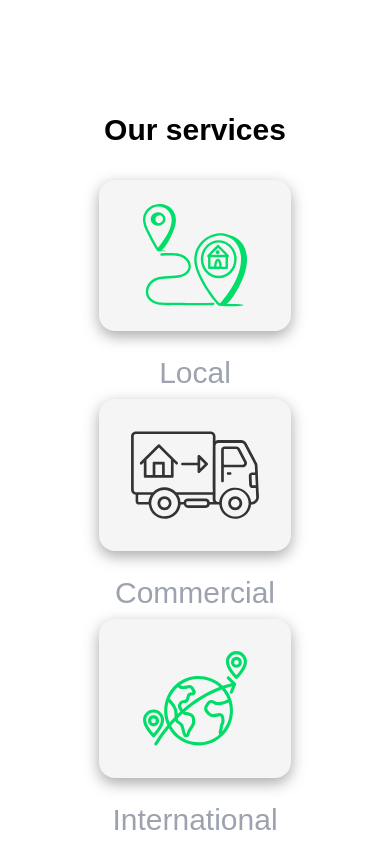
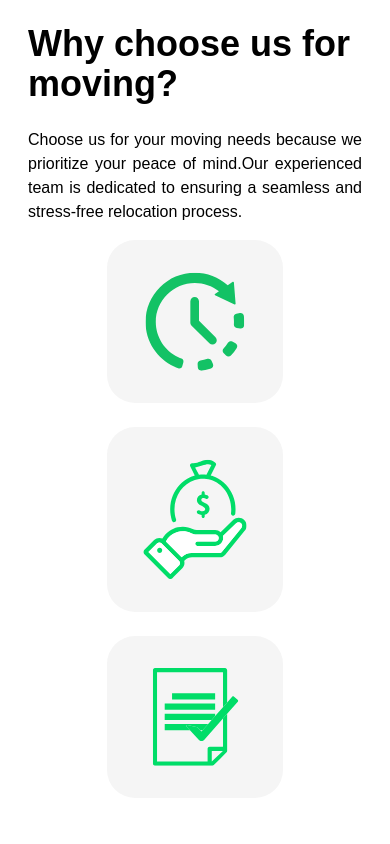
Before and after one commit to macworldgithub/moving7, a React (Create React App) app: page / in a window 390 px wide. Built offline with nearby package versions, Linux system fonts and the light colour scheme.

Commit message:
choose us responsive

```diff
--- a/src/App.css
+++ b/src/App.css
@@ -3,15 +3,6 @@
   padding: 0;
 }
 
-/* .main-container {
-  width: 1280px !important;
-  margin: 0 auto;
-} */
-
-
-/* .img-height {
-  height: 140px;
-} */
 
 .box-shadow {
   box-shadow: rgba(0, 0, 0, 0.35) 0px 5px 15px;
@@ -23,3 +14,8 @@
   cursor: pointer;
   transform: scale(1.2);
 }
+
+.now{
+  display: flex;
+  flex-direction: row;
+}
--- a/src/App.js
+++ b/src/App.js
@@ -13,10 +13,10 @@ function App() {
     <div className="main-container">
       {/* <Header />
       <HeroSection />
-      <Experience />
+      <Experience /> */}
+      {/* <Compare />
+      <Service /> */}
       <ChooseUs />
-      <Compare /> */}
-      <Service />
       {/* <Footer /> */}
     </div>
   );
--- a/src/pages/choose_us/choose.jsx
+++ b/src/pages/choose_us/choose.jsx
@@ -1,24 +1,26 @@
 import "./../../App.css";
 function ChooseUs() {
   return (
-    <div className="items-center flex justify-between mt-[80px] size-full bg-width py-0 px-16">
-      <div className="basis-1/2 bg-ww">
+    <div className="items-center flex flex-col flex-wrap justify-between py-6 px-7 size-full md:flex md:flex-col lg:items-center lg:flex-wrap lg:justify-center">
+      <div className="lg:flex lg:flex-row lg:items-center">
+        <div className="md:px-24 lg:px-20">
           <h2 className="text-4xl font-bold">Why choose us for moving?</h2>
-        <p className="pt-4 w-4/5 text-justify">
+          <p className="pt-6 text-justify lg:flex lg:flex-row">
             Choose us for your moving needs because we prioritize your peace of
             mind.Our experienced team is dedicated to ensuring a seamless and
             stress-free relocation process.
           </p>
         </div>
-      <div className="flex justify-evenly items-center basis-1/2 gap-8">
-        <div className="bg-[#F5F5F5] rounded-[28px] p-8 w-[170px] flex items-center justify-center">
+        <div className="flex flex-wrap sm:flex justify-evenly pt-4 basis-1/2 gap-6  md:flex md:flex-row lg:flex lg:flex-nowrap lg:gap-4">
+          <div className="bg-[#F5F5F5] rounded-[28px] p-8 w-44 flex items-center justify-center">
             <img src="images/Frame(3).svg" alt="" />
           </div>
-        <div className="img-height bg-[#F5F5F5] rounded-[28px] p-8 w-[170px] flex items-center justify-center">
+          <div className="img-height bg-[#F5F5F5] rounded-[28px] p-8 w-44 flex items-center justify-center">
             <img src="images/Frame (1).svg" alt="" />
           </div>
-        <div className="bg-[#F5F5F5] rounded-[28px] p-8 w-[170px] flex items-center justify-center">
+          <div className="bg-[#F5F5F5] rounded-[28px] p-8 w-44 flex items-center justify-center">
             <img src="images/Frame (2).svg" alt="" />
+          </div>
         </div>
       </div>
     </div>
--- a/src/pages/moving_componies.jsx/compare.jsx
+++ b/src/pages/moving_componies.jsx/compare.jsx
@@ -1,10 +1,10 @@
 function Compare() {
   return (
-    <div className="flex flex-col justify-center items-center pt-8">
-      <div className="text-center pb-12 pt-8">
-        <h2 className="text-black text-3xl font-semibold">Compare moving companies like:</h2>
+    <div className="flex flex-col justify-center items-center pt-2">
+      <div className="text-center pb-6 pt-2">
+        <h2 className="text-2xl font-semibold">Compare moving companies like:</h2>
       </div>
-      <div>
+      <div className="flex flex-row flex-wrap p-4">
         <img src="images/companiesLogo.svg" alt="" />
       </div>
     </div>
```
Lines whose indentation alone changed are shown as unchanged.
